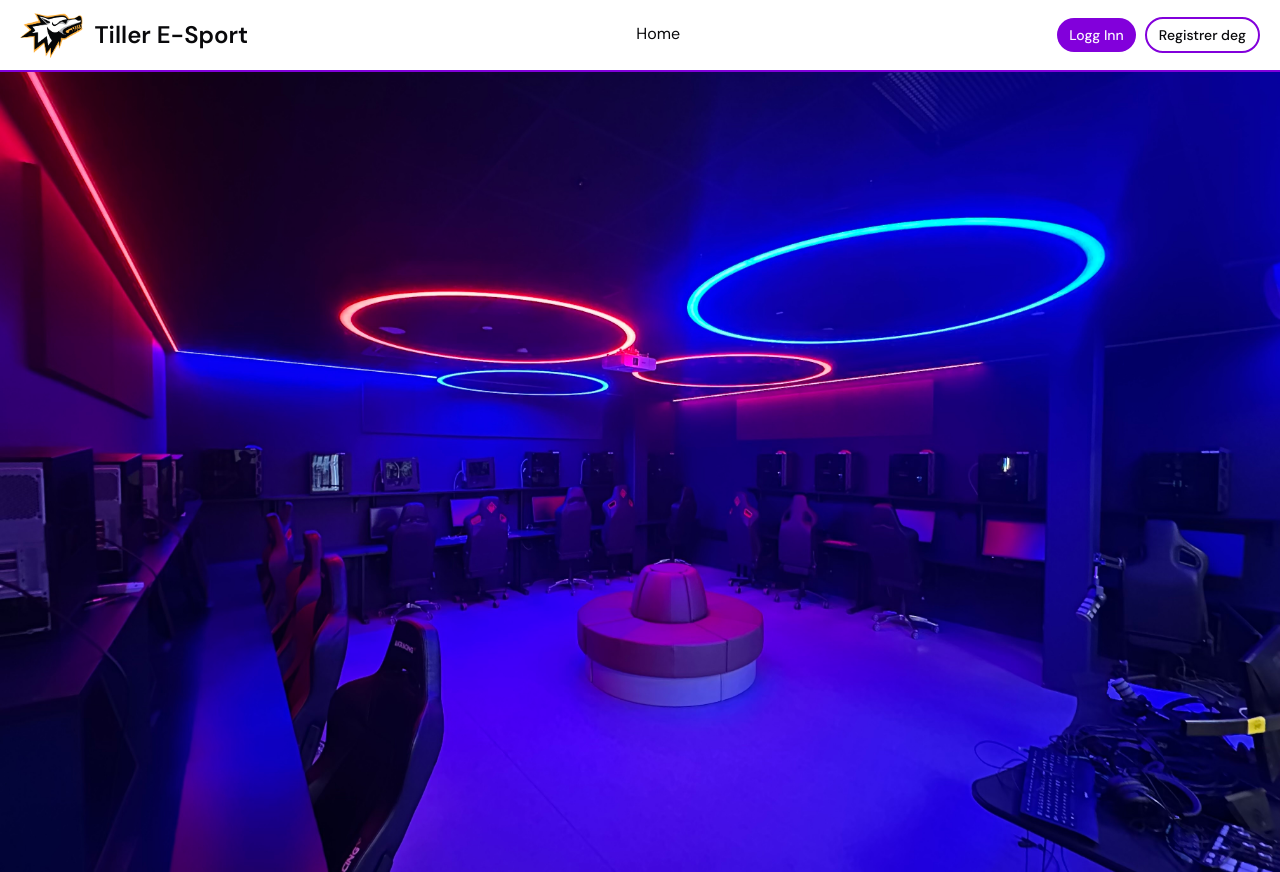
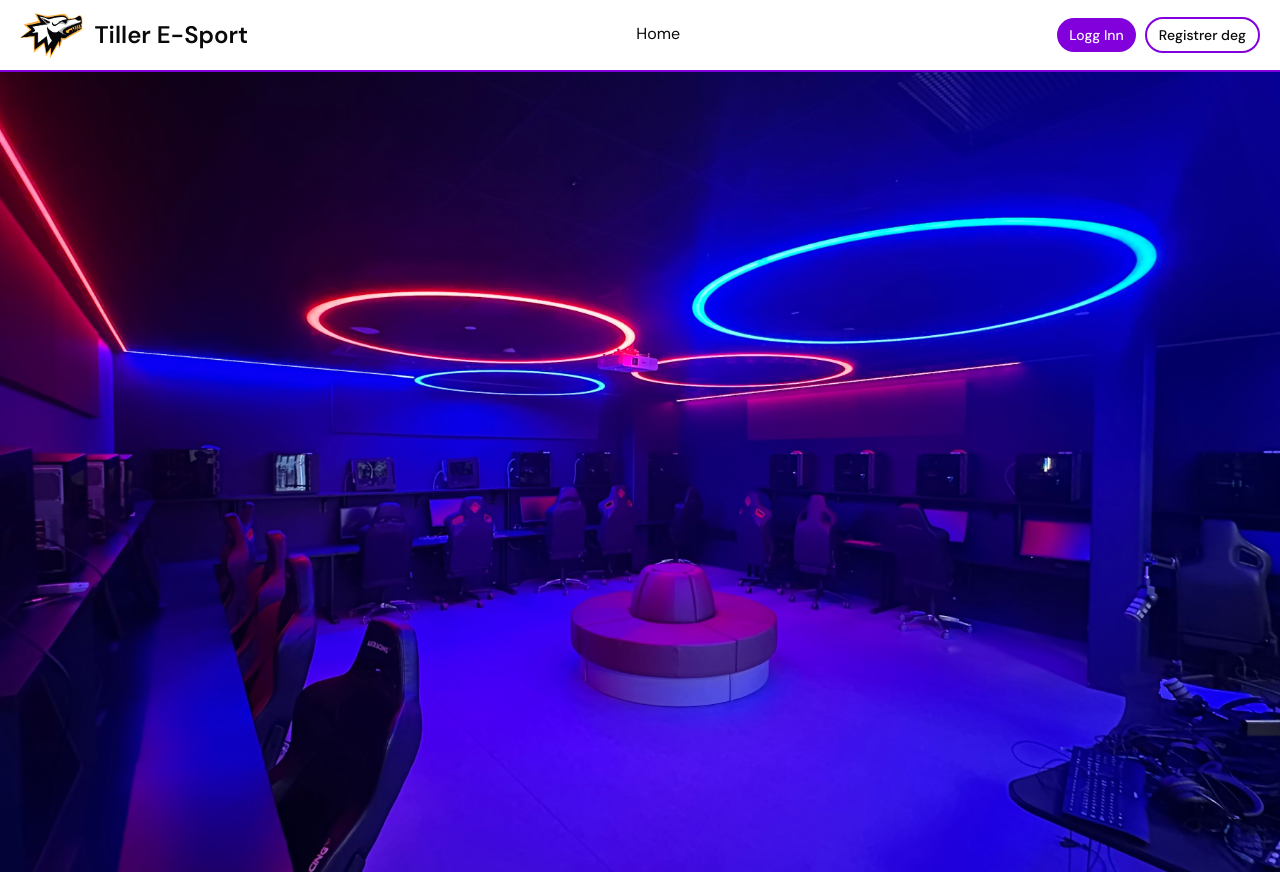
Before and after one commit to tiller-vgs/esport-webside, a Next.js app: page / in a window 1280 px wide. Built offline with nearby package versions, Linux system fonts and the light colour scheme.

Commit message:
fiksa bilde posisjonen

```diff
--- a/app/globals.css
+++ b/app/globals.css
@@ -136,3 +136,6 @@
 .navigation-link:hover {
   @apply border-b-2 border-primary;
 }
+html, body{
+  overflow: hidden;
+}
--- a/app/page.css
+++ b/app/page.css
@@ -0,0 +1,4 @@
+.Home{
+    background-image: url('/assets/images/hero-bg.jpg');
+    background-position: center -1000px;
+}
--- a/app/page.tsx
+++ b/app/page.tsx
@@ -7,13 +7,15 @@ export default function Home() {
         src="/image0.jpeg"
         alt="Shope"
         fill
-        className="h-screen overflow-y-hidden md:overflow-y-auto"
+        className="object-cover object-[center_140%]"
       />
 
       <div className="absolute inset-0 flex items-center justify-center">
         <h1 className="text-white text-4xl font-bold">
         </h1>
+
       </div>
+
     </main>
   );
 }
```
